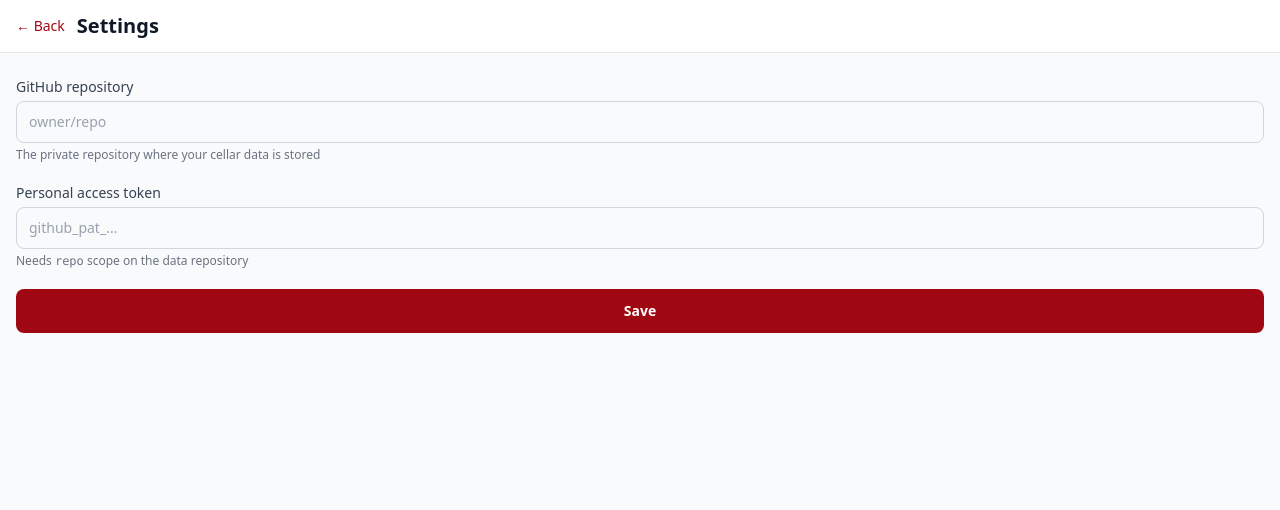
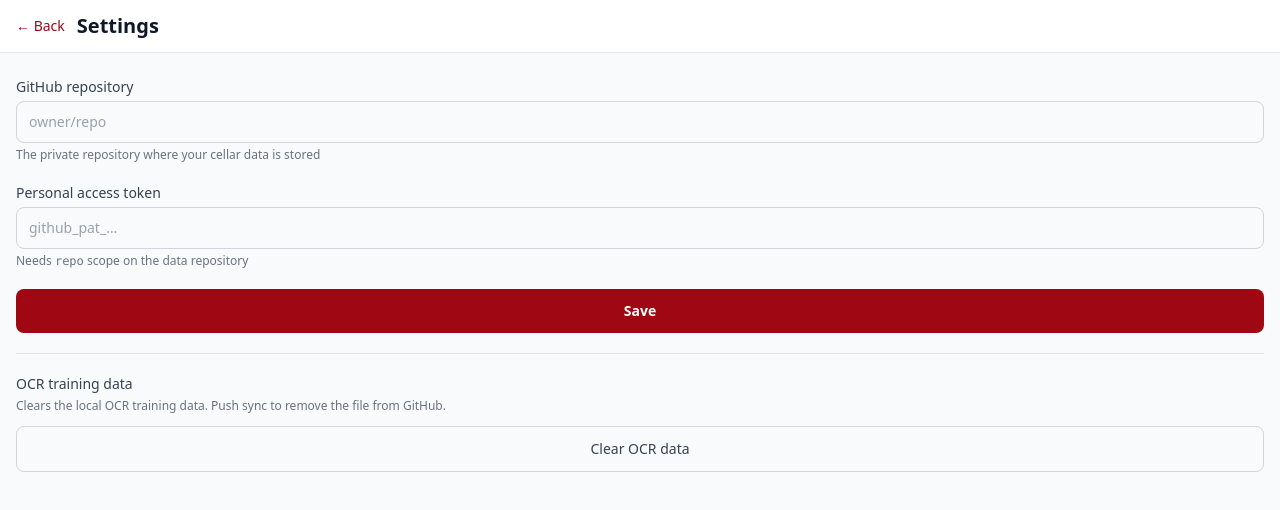
Before and after one commit to github-rha/kellerverwaltung, a SvelteKit app in the folder app/: page /settings in a window 1280 px wide. Shown: the top 510 px of the page. Built offline with nearby package versions, Linux system fonts and the light colour scheme.

Commit message:
add Clear OCR data button to Settings

```diff
--- a/app/src/routes/settings/+page.svelte
+++ b/app/src/routes/settings/+page.svelte
@@ -3,17 +3,24 @@
 	import { resolve } from '$app/paths'
 	import { onMount } from 'svelte'
 	import { loadSettings, saveSettings } from '$lib/data/settings'
+	import { saveOcrData } from '$lib/data/ocr-store'
 
 	let repo = $state('')
 	let pat = $state('')
 	let error = $state('')
 	let saved = $state(false)
+	let ocrCleared = $state(false)
 
 	onMount(async () => {
 		const settings = await loadSettings()
 		repo = settings.repo
 		pat = settings.pat
 	})
+
+	async function handleClearOcr() {
+		await saveOcrData({ version: 1, entries: [] })
+		ocrCleared = true
+	}
 
 	async function handleSave() {
 		error = ''
@@ -93,5 +100,19 @@
 		>
 			Save
 		</button>
+
+		<div class="border-t border-gray-200 pt-5">
+			<p class="text-sm font-medium text-gray-700 mb-1">OCR training data</p>
+			<p class="text-xs text-gray-500 mb-3">Clears the local OCR training data. Push sync to remove the file from GitHub.</p>
+			{#if ocrCleared}
+				<p class="text-sm text-green-700 mb-2">OCR data cleared.</p>
+			{/if}
+			<button
+				onclick={handleClearOcr}
+				class="w-full rounded-lg border border-gray-300 px-4 py-3 text-sm font-medium text-gray-700 active:bg-gray-50"
+			>
+				Clear OCR data
+			</button>
+		</div>
 	</div>
 </div>
```
